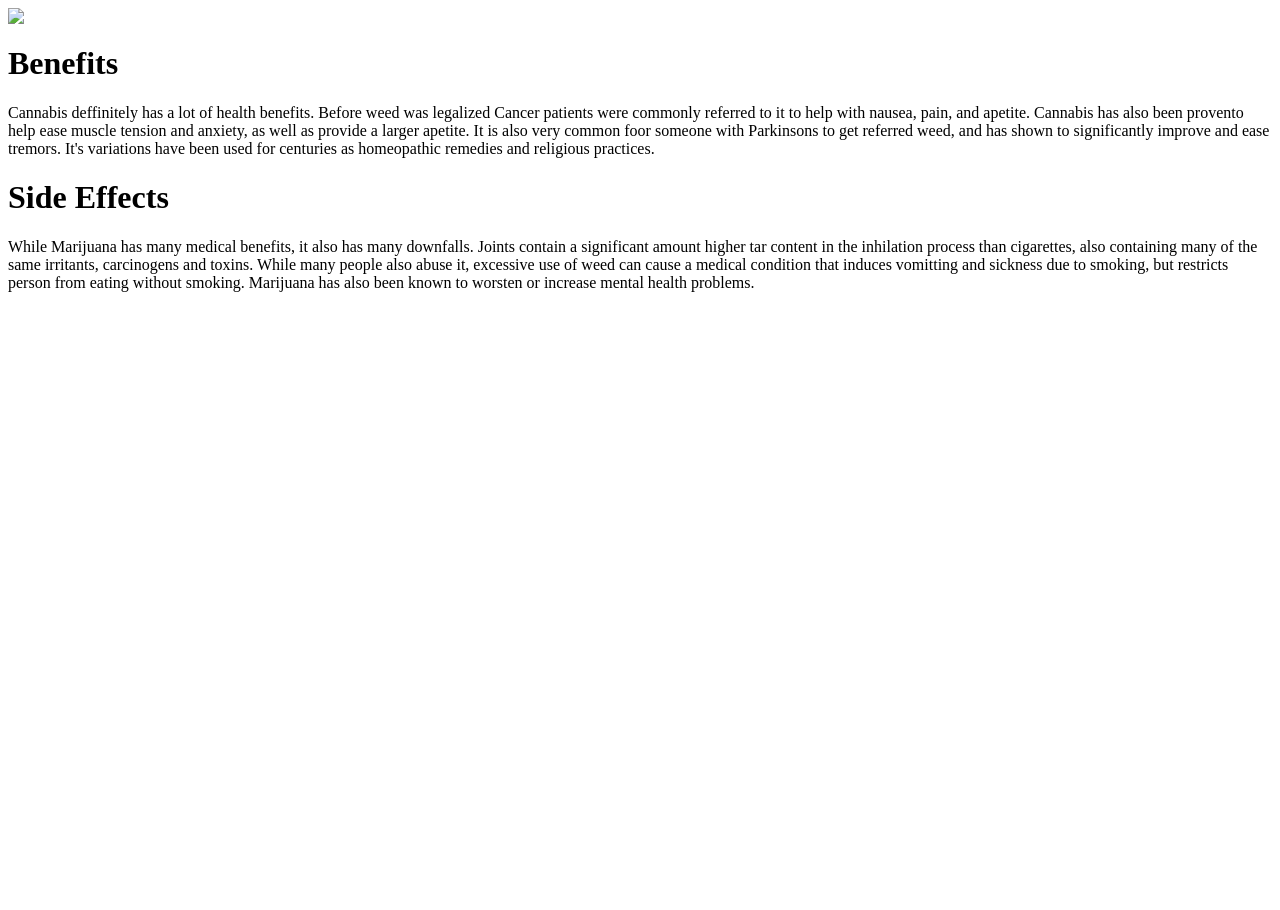
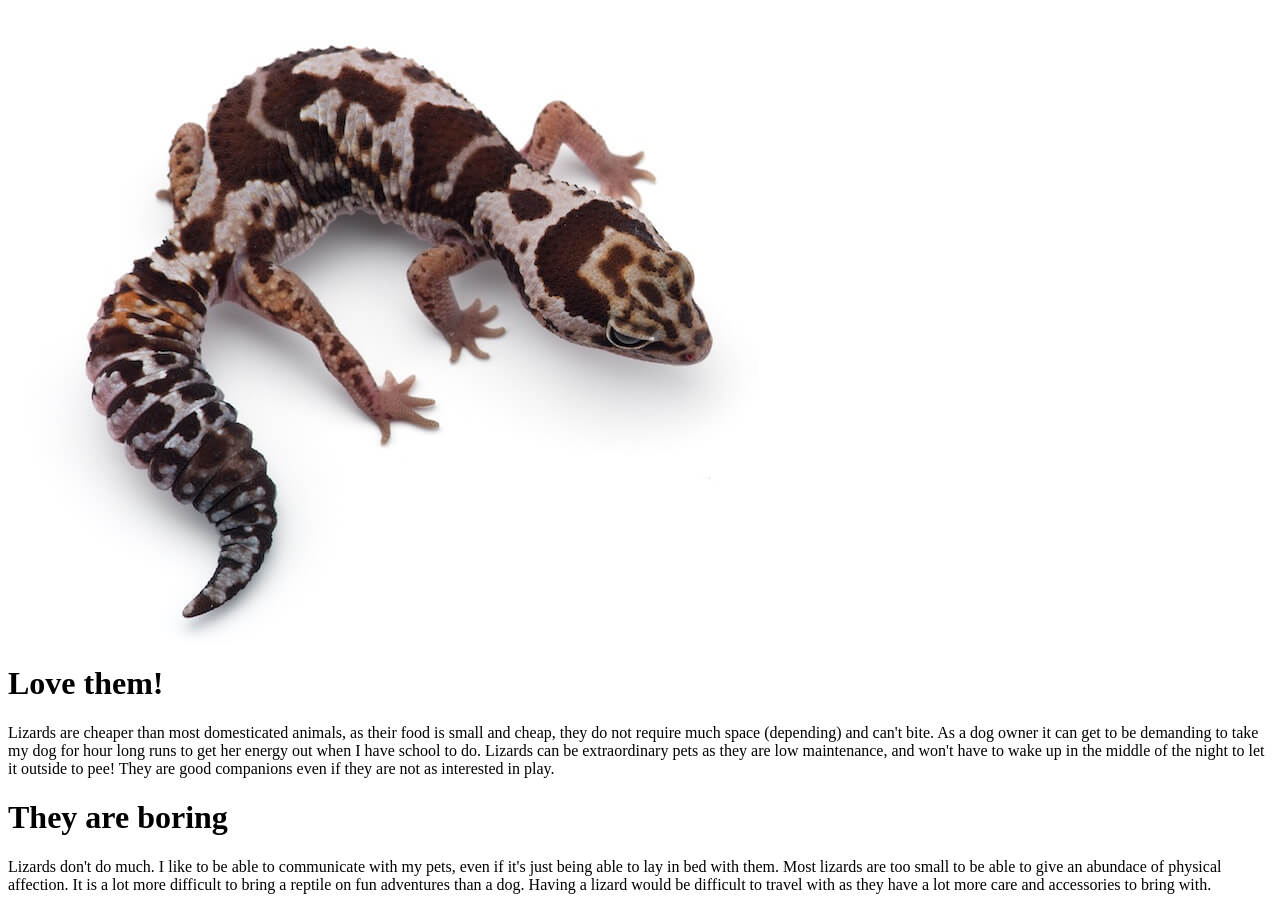
Before and after one commit to cookie010110/alexis-cooke, a plain HTML site: page index.html in a window 1280 px wide. Before the commit the page ends 800 px from the top, so only its background shows below. Drawn offline with Linux system fonts and the light colour scheme.

Commit message:
updating index copy

```diff
--- a/index.html
+++ b/index.html
@@ -1,14 +1,14 @@
 <html>
     <head>
-        <title>Marijuana is good for you</title>
-        <img src="weedleaf.jpg"
+        <title>Lizards are the ultimate pet</title>
+        <img src="gecko.jpg"
     </head>
     <body>
-        <h1>Benefits</h1>
-        <p>Cannabis deffinitely has a lot of health benefits. Before weed was legalized Cancer patients were commonly referred to it to help with nausea, pain, and apetite. Cannabis has also been provento help ease muscle tension and anxiety, as well as provide a larger apetite. It is also very common foor someone with Parkinsons to get referred weed, and has shown to significantly improve and ease tremors. It's variations have been used for centuries as homeopathic remedies and religious practices.</p>
+        <h1>Love them!</h1>
+        <p>Lizards are cheaper than most domesticated animals, as their food is small and cheap, they do not require much space (depending) and can't bite. As a dog owner it can get to be demanding to take my dog for hour long runs to get her energy out when I have school to do. Lizards can be extraordinary pets as they are low maintenance, and won't have to wake up in the middle of the night to let it outside to pee! They are good companions even if they are not as interested in play.</p>
 
-        <h1>Side Effects</h1>
-        <p>While Marijuana has many medical benefits, it also has many downfalls. Joints contain a significant amount higher tar content in the inhilation process than cigarettes, also containing many of the same irritants, carcinogens and toxins. While many people also abuse it, excessive use of weed can cause a medical condition that induces vomitting and sickness due to smoking, but restricts person from eating without smoking. Marijuana has also been known to worsten or increase mental health problems.</p>
+        <h1>They are boring</h1>
+        <p>Lizards don't do much. I like to be able to communicate with my pets, even if it's just being able to lay in bed with them. Most lizards are too small to be able to give an abundace of physical affection. It is a lot more difficult to bring a reptile on fun adventures than a dog. Having a lizard would be difficult to travel with as they have a lot more care and accessories to bring with.</p>
     </body>
 
 </html>
```
Also changed, not shown: gecko.jpg (added).
